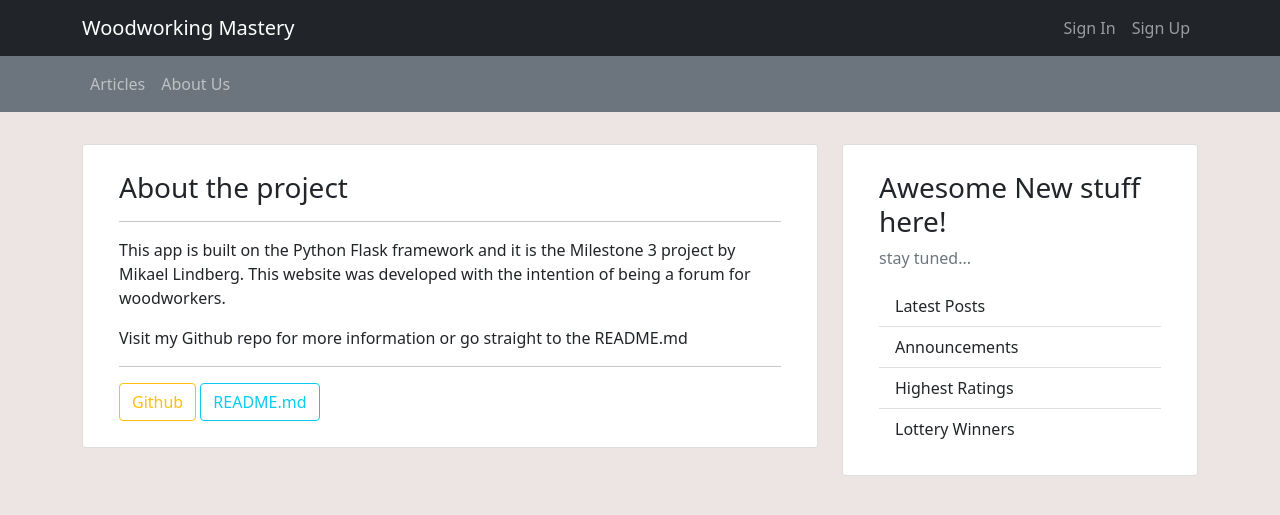
After one commit to d99mli/woodworking_mastery, a Flask app: page /about in a window 1280 px wide. The commit adds this page. Shown: the top 515 px of the page. Run offline with Flask 2, Linux system fonts and the light colour scheme; some libraries are stand-ins or nearby versions.

```diff
--- a/app.py
+++ b/app.py
@@ -3,9 +3,9 @@ from functools import wraps
 from datetime import datetime
 from flask import (
     Flask, flash, render_template, redirect, request,
-    session, url_for, logging)
+    session, url_for)
 from wtforms import (
-    Form, StringField, TextAreaField, PasswordField, BooleanField)
+    Form, StringField, TextAreaField, PasswordField)
 from wtforms.validators import DataRequired, Length, Regexp, EqualTo
 from passlib.hash import sha256_crypt
 from flask_pymongo import PyMongo
@@ -57,7 +57,6 @@ class SigninForm(Form):
     password = PasswordField('Password', validators=[
         DataRequired(),
     ])
-    remember = BooleanField('Remember Me')
 
 
 # Article add/edit/update
@@ -66,9 +65,8 @@ class ArticleForm(Form):
         DataRequired(),
         Length(min=2, max=50),
     ])
-    body = TextAreaField('Body', validators=[
+    content = TextAreaField('Content', validators=[
         DataRequired(),
-        Length(min=20)
     ])
 
 # -------------------------------- End Forms ------------------------------
@@ -96,11 +94,16 @@ def home():
     return render_template('home.html')
 
 
+@app.route("/about")
+def about():
+    return render_template('about.html')
+
+
 # --- Articles ---
 @app.route("/articles")
 def articles():
     all_articles = mongo.db.articles.find()
-    return render_template('articles.html', articles=all_articles, title='Articles')
+    return render_template('articles.html', articles=all_articles)
 
 
 # --- One article ---
@@ -114,21 +117,24 @@ def one_article(article_id):
 
 # --- Add Article ---
 @app.route('/add_article', methods=['GET', 'POST'])
+@is_signed_in
 def add_article():
     form = ArticleForm(request.form)
     if request.method == 'POST' and form.validate():
-        one_article = {
+
+        new_article = {
             'title': request.form.get('title'),
-            'body': request.form.get('body'),
-            'category': request.form.get('category'),
+            'content': request.form.get('content'),
             'author': session["user_signed_in"],
             "create_date": datetime.now().strftime('%Y-%m-%d %H:%M:%S')
         }
+
         # insert_one requires an dictionary to store info in mongoDB
-        mongo.db.articles.insert_one(one_article)
+        mongo.db.articles.insert_one(new_article)
 
         flash('Article successfully posted!', 'success')
         return redirect(url_for('articles'))
+
     return render_template('add_article.html', form=form)
 
 
@@ -137,14 +143,13 @@ def add_article():
 @is_signed_in
 def edit_article(article_id):
     form = ArticleForm(request.form)
-    if request.method == 'POST'and form.validate():
+    if request.method == 'POST' and form.validate():
 
         one_article = {
             'title': request.form.get('title'),
-            'body': request.form.get('body'),
-            'category': request.form.get('category'),
+            'content': request.form.get('content'),
             'author': session["user_signed_in"],
-            "create_date": datetime.now().strftime('%Y-%m-%d %H:%M:%S')
+            "create_date": datetime.now().strftime('%Y-%m-%d %H:%M')
         }
 
         mongo.db.articles.update({"_id": ObjectId(article_id)}, one_article)
@@ -153,7 +158,7 @@ def edit_article(article_id):
 
     article = mongo.db.articles.find_one({"_id": ObjectId(article_id)})
     form.title.data = article['title']
-    form.body.data = article['body']
+    form.content.data = article['content']
 
     return render_template('edit_article.html', article=article, form=form)
 
@@ -167,13 +172,12 @@ def delete_article(article_id):
     return redirect(url_for('account'))
 
 
-
 # --- User Account (profile) Page ---
 @app.route('/account')
 @is_signed_in
 def account():
     all_articles = mongo.db.articles.find()
-    return render_template('account.html', articles=all_articles, title='Account page')
+    return render_template('account.html', articles=all_articles)
 
 
 # --- Sign up ---
@@ -181,6 +185,14 @@ def account():
 def signup():
     form = SignupForm(request.form)
     if request.method == 'POST' and form.validate():
+        # check if user already exists in db
+        existing_user = mongo.db.users.find_one(
+            {"email": request.form.get("email").lower()})
+
+        if existing_user:
+            flash('Email already listed. Please proceed to Sign In', 'warning')
+            return redirect(url_for('signin'))
+
         signup_user = {
             'name': request.form.get('name').lower(),
             'email': request.form.get('email').lower(),
@@ -212,10 +224,9 @@ def signin():
                     request.form.get('password'), user_signin['password']):
 
                 # Create session cookie for signed in user
-                session['user_signed_in'] = True
-                session['email'] = request.form.get('email').lower()
-                flash('Welcome, {}'.format(
-                    request.form.get('email')), 'success')
+                session['user_signed_in'] = request.form.get("email")
+                flash("Welcome, {}".format(
+                    request.form.get("email")), 'success')
                 return redirect(url_for('articles'))
 
             else:
--- /dev/null
+++ b/templates/about.html
@@ -0,0 +1,20 @@
+{% extends 'base.html' %}
+
+{% block content %}
+<div class="card content-section">
+    <div class="card-body">
+        <h3 class="card-title">About the project</h3>
+        <hr>
+        <p class="card-text">
+            This app is built on the Python Flask framework and it is the Milestone 3 project by Mikael Lindberg.
+            This website was developed with the intention of being a forum for woodworkers.
+        </p>
+        <p class="card-text">
+            Visit my Github repo for more information or go straight to the README.md
+        </p>
+        <hr>
+        <a href="https://github.com/d99mli/woodworking_mastery" class="btn btn-outline-warning" target="_blank">Github</a>
+        <a href="https://github.com/d99mli/woodworking_mastery#readme" class="btn btn-outline-info" target="_blank">README.md</a>
+    </div>
+  </div>
+{% endblock content %}
--- a/templates/add_article.html
+++ b/templates/add_article.html
@@ -6,13 +6,14 @@
     <div class="card-body">
         <h2 class="card-title">Write Article</h2>
         <hr>
-        <form method="POST" action="">
+        <form method="POST" action="{{ url_for('add_article') }}">
             <div class="form-group">
                 {{render_field(form.title, class_="form-control")}}
             </div>
             <div class="form-group">
-                {{render_field(form.body, class_="form-control", id="editor")}}
+                {{render_field(form.content, class_="form-control" id="editor")}}
             </div>
+
 
             <p class="mt-3"><input type="submit" class="btn btn-outline-success" value="Publish"></p>
         </form>
--- a/templates/base.html
+++ b/templates/base.html
@@ -33,12 +33,13 @@
             <div class="col-md-4">
                 <div class="card">
                     <div class="card-body">
-                        <h3 class="card-title">Sidebar</h3>
-                        <p class="card-text text-muted">New relevant information here</p>
+                        <h3 class="card-title">Awesome New stuff here!</h3>
+                        <p class="card-text text-muted">stay tuned...</p>
                         <ul class="list-group list-group-flush">
                             <li class="list-group-item">Latest Posts</li>
                             <li class="list-group-item">Announcements</li>
                             <li class="list-group-item">Highest Ratings</li>
+                            <li class="list-group-item">Lottery Winners</li>
                         </ul>
                     </div>
                 </div>
--- a/templates/edit_article.html
+++ b/templates/edit_article.html
@@ -11,7 +11,7 @@
                 {{render_field(form.title, class_="form-control")}}
             </div>
             <div class="form-group">
-                {{render_field(form.body, class_="form-control", id="editor")}}
+                {{render_field(form.content, class_="form-control", id="editor")}}
             </div>
 
             <p class="mt-3"><input type="submit" class="btn btn-outline-success" value="Update"></p>
--- a/templates/home.html
+++ b/templates/home.html
@@ -5,8 +5,9 @@
     <div class="card-body text-center">
         <h1 class="card-title text-shadow">Welcome to Woodworking Mastery</h1>
         <p class="card-text">
-          This app is built on the Python Flask framework and it is the Milestone 3 project by Mikael Lindberg.</p>
-        <a href="{{ url_for('home') }}" class="btn btn-outline-success">Enter</a>
+          Sign up and join the community and tell your story!</p>
+        <a href="{{ url_for('signup') }}" class="btn btn-outline-primary">Sign Up</a>
+        <a href="{{ url_for('signin') }}" class="btn btn-outline-success">Sign In</a>
     </div>
   </div>
 {% endblock content %}
--- a/templates/includes/_navbar.html
+++ b/templates/includes/_navbar.html
@@ -8,7 +8,7 @@
           <ul class="navbar-nav">
               {% if session.user_signed_in %}
               <li>
-                <a class="nav-link" href="{{ url_for('account') }}">Account</a>
+                <a class="nav-link" href="{{ url_for('account') }}">{{ session.user_signed_in }}</a>
               </li>
               <li class="nav-item">
                 <a class="nav-link" href="{{ url_for('signout') }}">Sign Out</a>
@@ -36,11 +36,13 @@
               <li class="nav-item active">
                   <a class="nav-link" href="{{ url_for( 'articles' ) }}">Articles</a>
               </li>
+              {% if session.user_signed_in %}
+              <li class="nav-item active">
+                  <a class="nav-link" href="{{ url_for( 'add_article' ) }}">New Article</a>
+              </li>
+              {% endif %}
               <li class="nav-item">
-                  <a class="nav-link" href="#">Link 2</a>
-              </li>
-              <li class="nav-item">
-                  <a class="nav-link" href="#">Link 2</a>
+                  <a class="nav-link" href="{{ url_for('about') }}">About Us</a>
               </li>
           </ul>
       </div>
--- a/templates/signup.html
+++ b/templates/signup.html
@@ -24,6 +24,12 @@
                 </div>
                 <p class="mt-3"><input type="submit" class="btn btn-outline-success" value="Sign Up"></p>
             </form>
+            <div class="mt-3 text-muted">
+                <small>
+                    Already Signed Up? Head on over to
+                    <a href="{{ url_for('signin') }}">Sign in!</a>
+                </small>
+            </div>
         </div>
     </div>
 
```
Also changed, not shown: templates/signin.html (+10 -1 lines), README.md.
